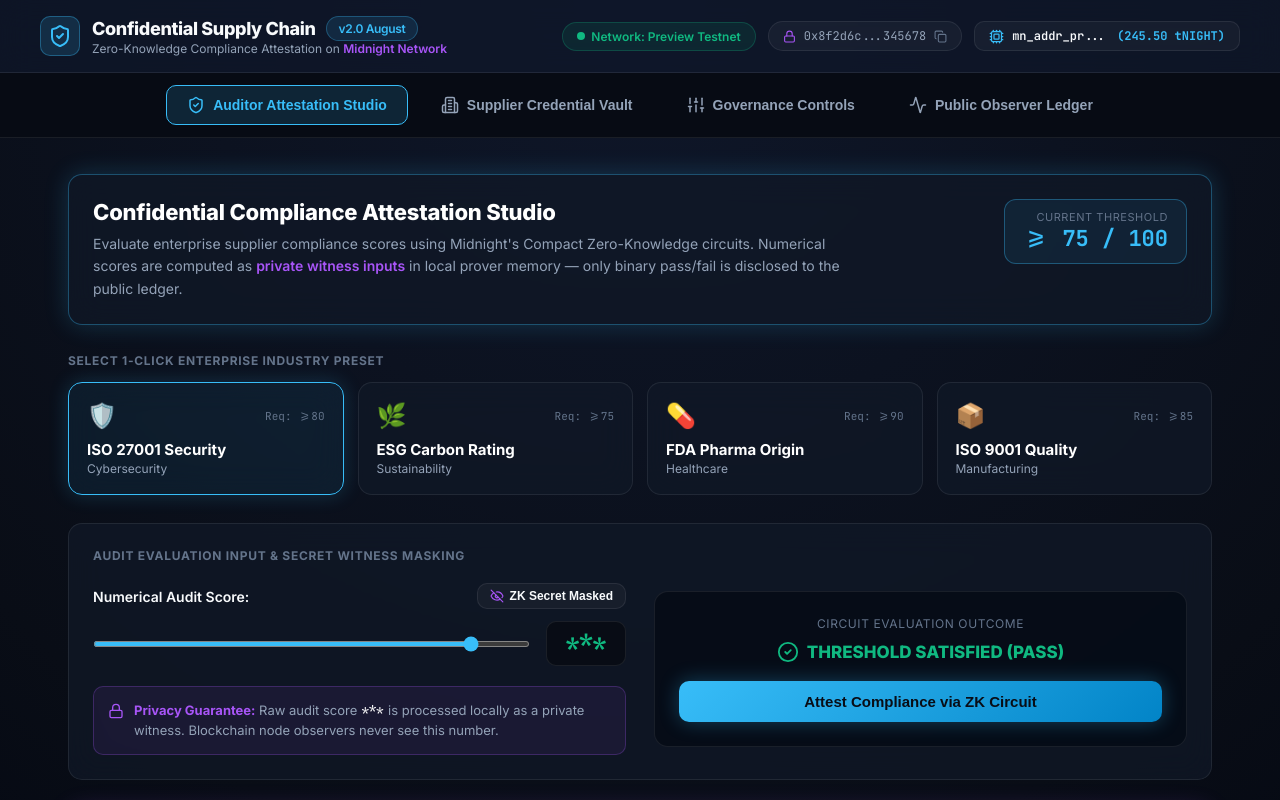
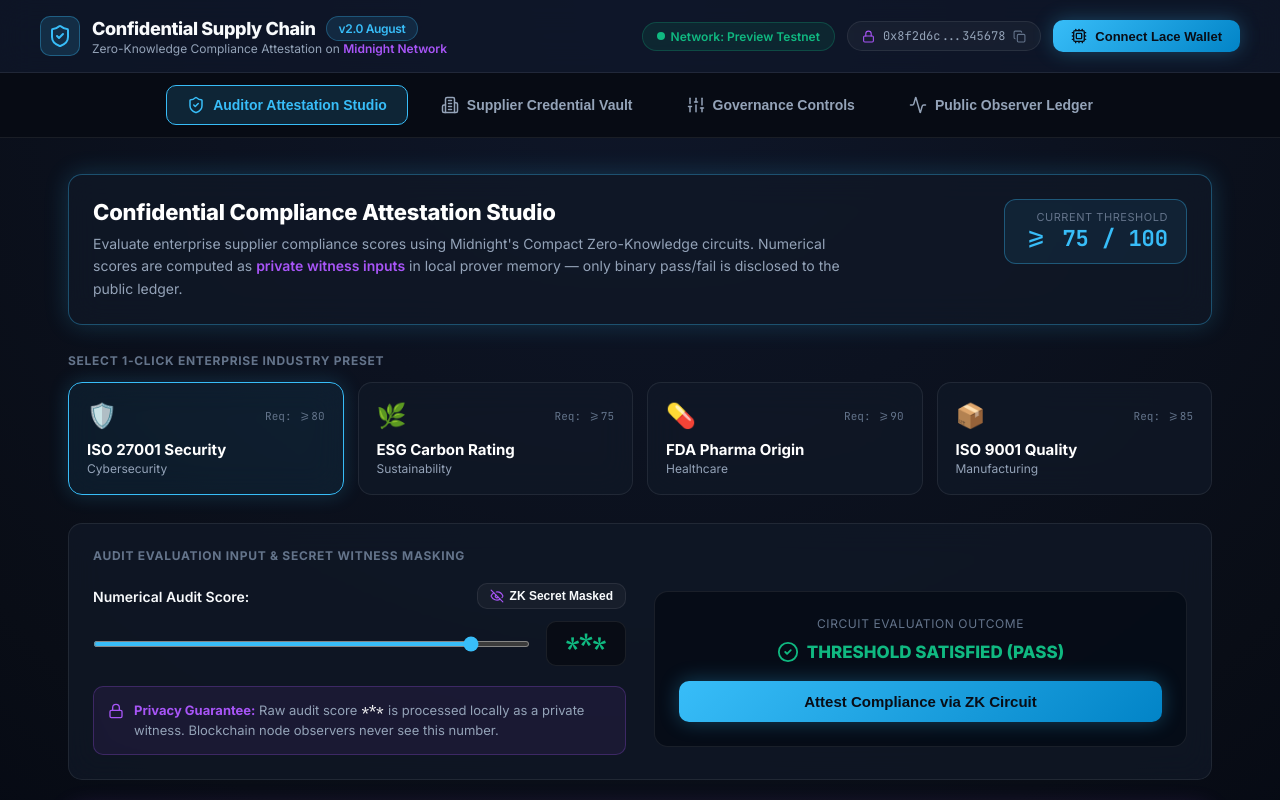
Before and after one commit to tulippp2004/confidential-supply-chain, a Next.js app in the folder frontend/: page / in a window 1280 px wide. Shown: the top 800 px of the page. Built offline with nearby package versions, Linux system fonts and the light colour scheme.

Commit message:
fix(wallet): default Lace wallet to disconnected state and require manual Connect Lace Wallet click

```diff
--- a/frontend/src/app/page.tsx
+++ b/frontend/src/app/page.tsx
@@ -28,9 +28,18 @@
 export default function ConfidentialSupplyChainApp() {
   const [activeTab, setActiveTab] = useState<'auditor' | 'supplier' | 'governance' | 'observer'>('auditor');
 
-  const [walletConnected, setWalletConnected] = useState(true);
+  const [walletConnected, setWalletConnected] = useState(false);
+  const [isConnectingWallet, setIsConnectingWallet] = useState(false);
   const [walletAddress] = useState('mn_addr_preview1q8c3h7j9k2l4m5n6p7r8s9t0u1v2w3x4y5z6a7b8c9d0e1f2g3h4j5k6l7m8n9p');
   const [walletBalance] = useState('245.50');
+
+  const handleConnectLaceWallet = () => {
+    setIsConnectingWallet(true);
+    setTimeout(() => {
+      setIsConnectingWallet(false);
+      setWalletConnected(true);
+    }, 1000);
+  };
 
   const [selectedPreset, setSelectedPreset] = useState(PRESETS[0]);
   const [auditScore, setAuditScore] = useState<number>(88);
@@ -160,16 +169,29 @@
               {copiedContract && <span style={{ fontSize: 10, color: 'var(--emerald-pass)', fontWeight: 700 }}>COPIED!</span>}
             </div>
 
+            {!walletConnected ? (
               <button
-              onClick={() => setWalletConnected(!walletConnected)}
+                onClick={handleConnectLaceWallet}
+                disabled={isConnectingWallet}
+                className="btn-cyan"
+                style={{ display: 'flex', alignItems: 'center', gap: 8, padding: '8px 18px', fontSize: 13 }}
+              >
+                <Cpu size={16} />
+                {isConnectingWallet ? 'Connecting to Lace Wallet...' : 'Connect Lace Wallet'}
+              </button>
+            ) : (
+              <button
+                onClick={() => setWalletConnected(false)}
                 className="btn-ghost"
-              style={{ display: 'flex', alignItems: 'center', gap: 8, padding: '6px 14px' }}
+                style={{ display: 'flex', alignItems: 'center', gap: 8, padding: '6px 14px', borderColor: 'rgba(56, 189, 248, 0.4)' }}
+                title="Click to disconnect"
               >
-              <Cpu size={15} color="var(--cyan-bright)" />
+                <span style={{ width: 8, height: 8, borderRadius: '50%', background: 'var(--emerald-pass)' }}></span>
                 <span className="font-mono-code" style={{ fontSize: 12 }}>
                   {walletAddress.substring(0, 10)}... <span style={{ color: 'var(--cyan-bright)', marginLeft: 4, fontWeight: 700 }}>({walletBalance} tNIGHT)</span>
                 </span>
               </button>
+            )}
           </div>
 
         </div>
```
Lines whose indentation alone changed are shown as unchanged.
